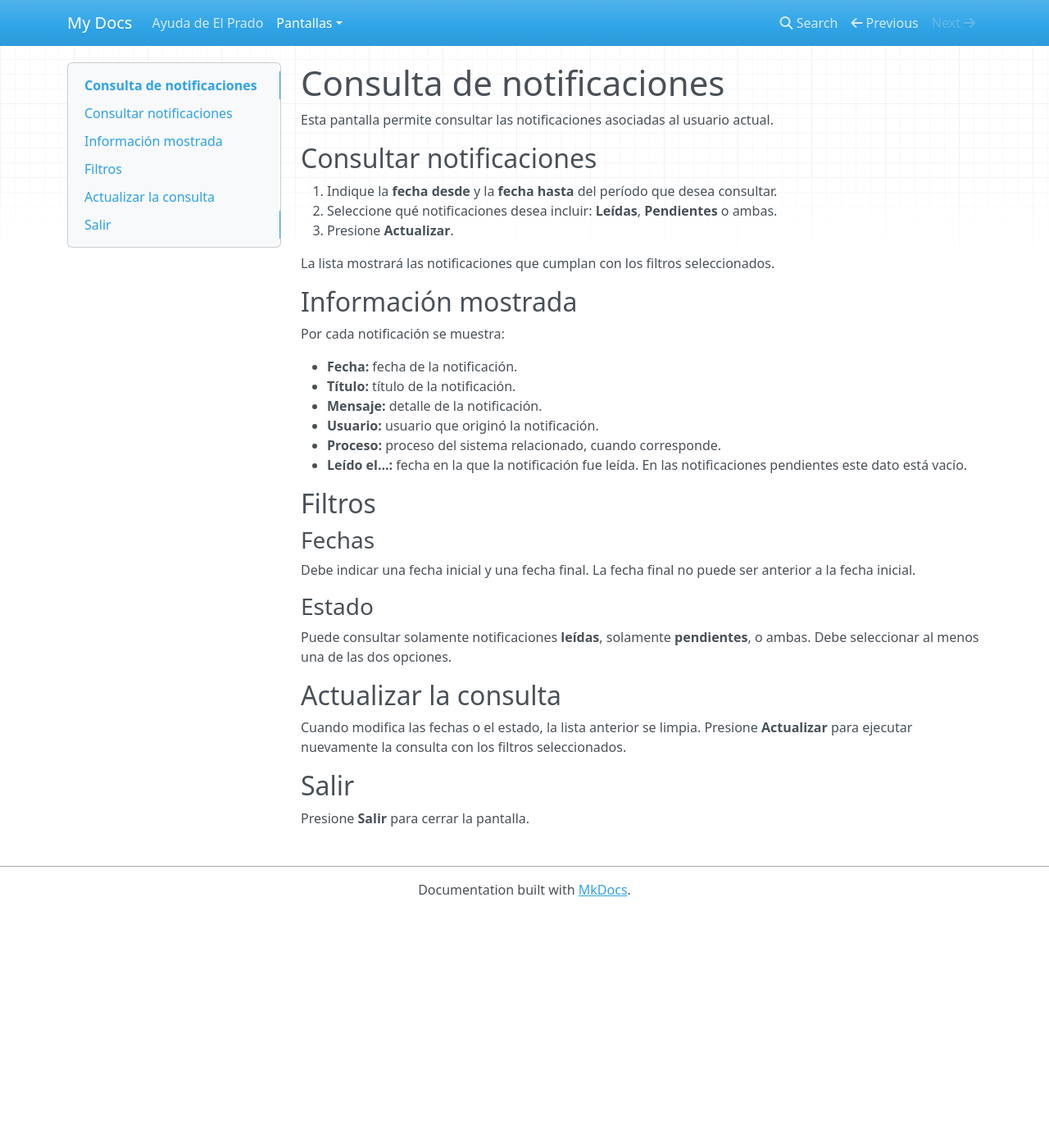
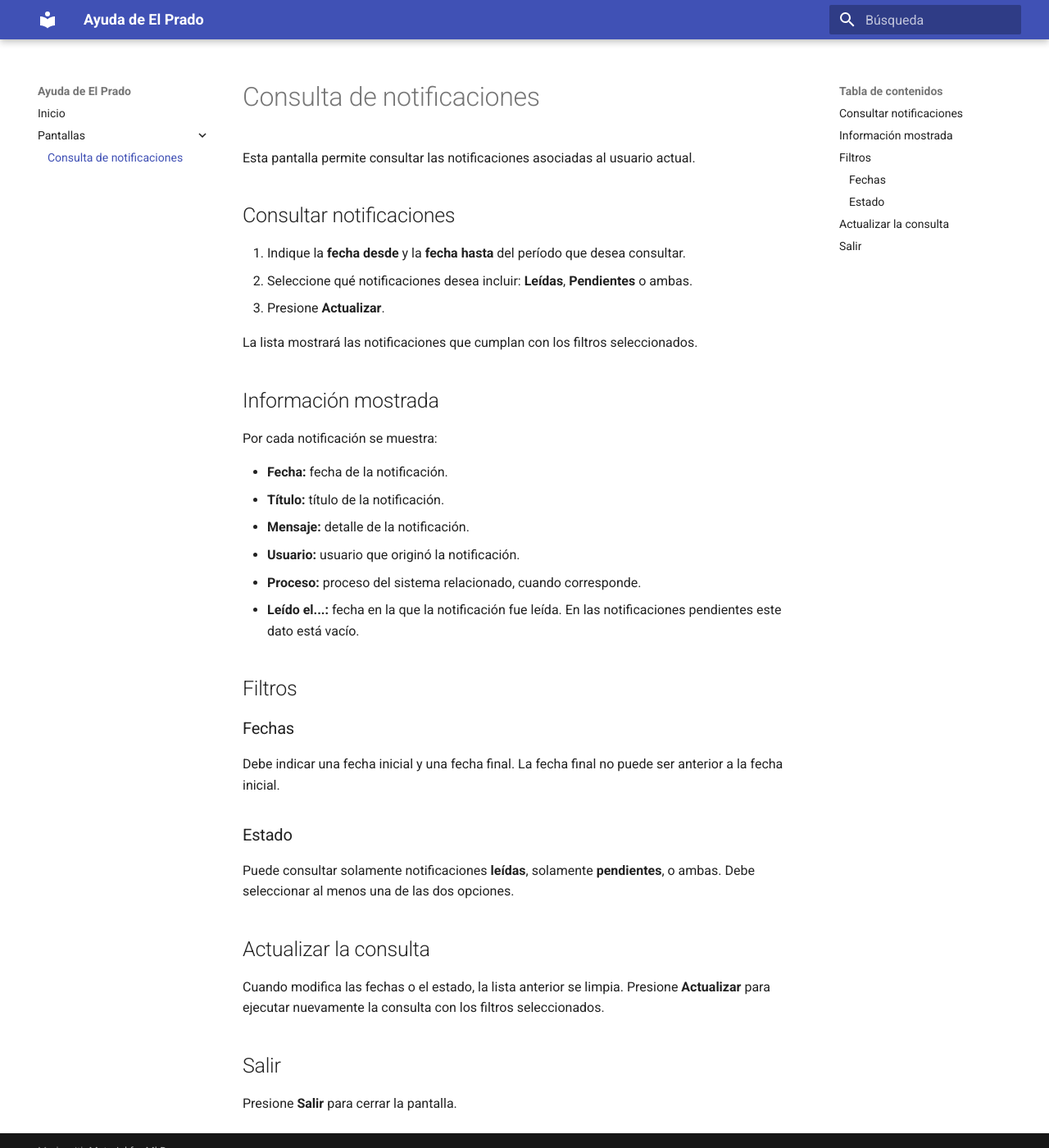
Before and after one commit to hpelaez73/elprado-ayuda, an MkDocs documentation site: the page built from docs/pantallas/TFormConsultaNotificaciones.md, in a window 1280 px wide and 1400 px high. Shown: the whole window at 82% size. Built offline with MkDocs 1.6.1 and Material for MkDocs 9.7.7, drawn with Linux system fonts in a browser that asks for light colours; nearby versions of some CDN libraries; some of the changed text lies outside the part shown.

Commit message:
docs: configurar MkDocs Material y navegación

```diff
--- a/mkdocs.yml
+++ b/mkdocs.yml
@@ -1 +1,10 @@
-site_name: My Docs
+site_name: Ayuda de El Prado
+
+theme:
+  name: material
+  language: es
+
+nav:
+  - Inicio: index.md
+  - Pantallas:
+      - Consulta de notificaciones: pantallas/TFormConsultaNotificaciones.md
```
